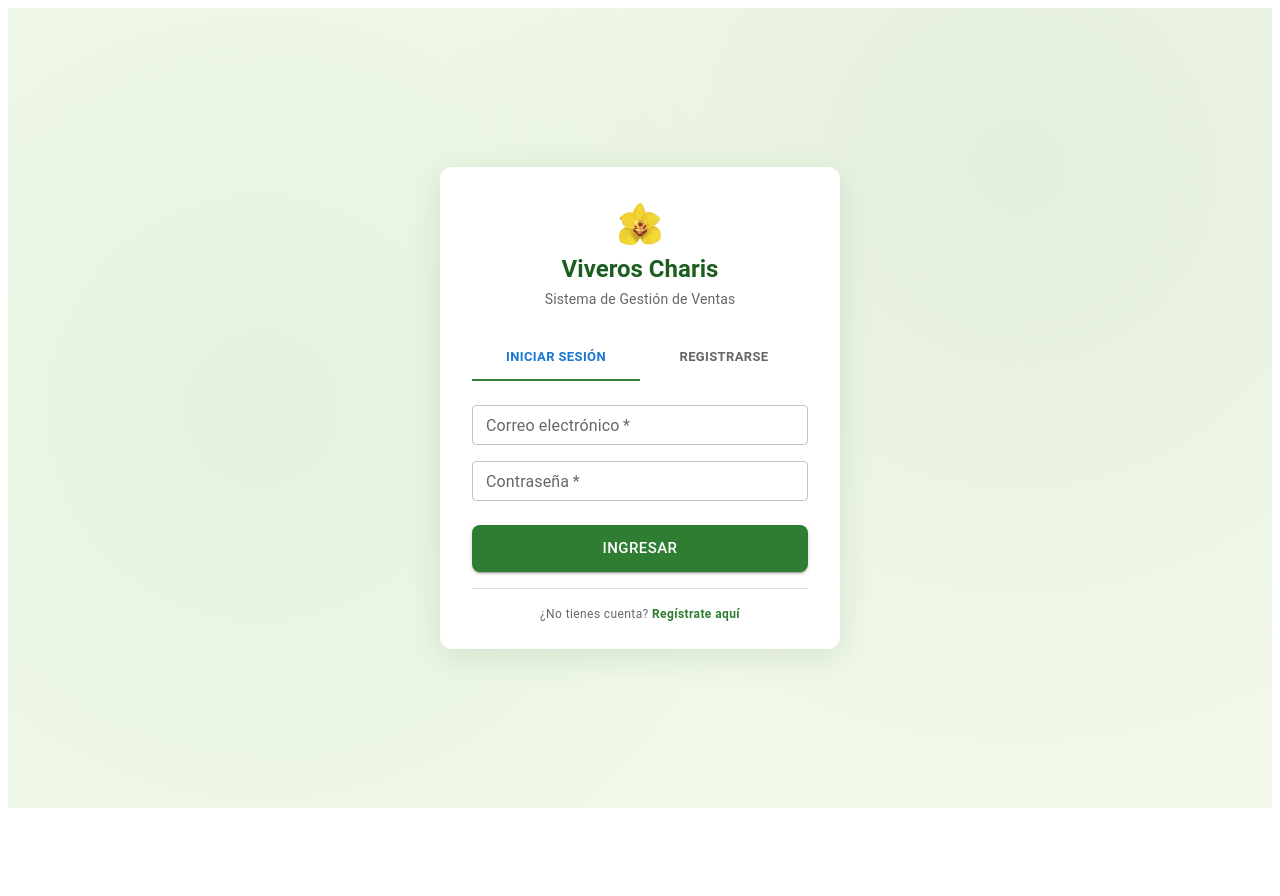
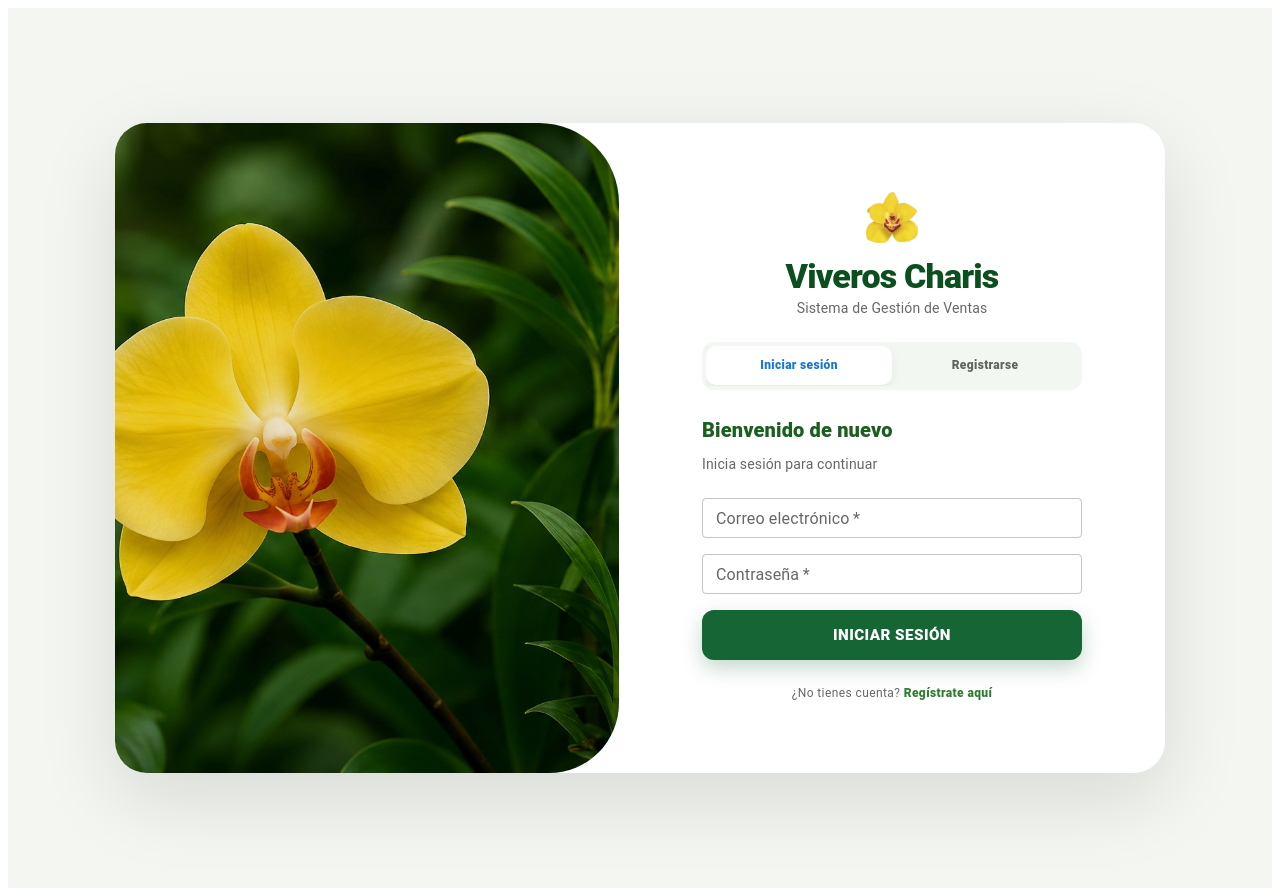
Before and after one commit to ceciliatrinidad458-a11y/huerto-charis, a React (Vite) app in the folder client/: page /login in a window 1280 px wide. Before the commit the page ends 816 px from the top, so only its background shows below. Built offline with nearby package versions, Linux system fonts and the light colour scheme; no server answers; the HTML template or start-up script is replaced by a standard one.

Commit message:
feat(login): rediseñar interfaz de inicio de sesión y registro

```diff
--- a/client/src/pages/Login.jsx
+++ b/client/src/pages/Login.jsx
@@ -3,7 +3,6 @@ import {
   Box, Card, CardContent, TextField, Button, Typography, Alert,
   MenuItem, Tabs, Tab, Divider
 } from '@mui/material';
-import LocalFloristIcon from '@mui/icons-material/LocalFlorist';
 import { useNavigate } from 'react-router-dom';
 import api from '../api.js';
 
@@ -60,38 +59,124 @@ export default function Login() {
     '& .MuiInputLabel-root.Mui-focused': { color: '#2E7D32' },
   };
 
+const buttonSx = {
+  bgcolor: '#166534',
+  py: 1.5,
+  borderRadius: 3,
+  fontWeight: 800,
+  fontSize: '0.95rem',
+  boxShadow: '0 8px 20px rgba(22,101,52,.25)',
+  '&:hover': {
+    bgcolor: '#14532D'
+  }
+};
+
+const linkSx = {
+  color: '#2E7D32',
+  cursor: 'pointer',
+  fontWeight: 900
+};
+
  return (
-    <Box sx={{
-      minHeight: '100vh', display: 'flex', alignItems: 'center', justifyContent: 'center',
-      bgcolor: '#f1f8e9',
-      backgroundImage: 'radial-gradient(circle at 20% 50%, rgba(76,175,80,0.08) 0%, transparent 50%), radial-gradient(circle at 80% 20%, rgba(27,94,32,0.06) 0%, transparent 50%)'
-    }}>
-      <Card sx={{ width: 400, borderRadius: 3, boxShadow: '0 8px 32px rgba(27,94,32,0.12)' }}>
-        <CardContent sx={{ p: 4 }}>
+  <Box
+    sx={{
+      minHeight: '100vh',
+      display: 'flex',
+      alignItems: 'center',
+      justifyContent: 'center',
+      px: { xs: 2, sm: 3 },
+      py: { xs: 3, md: 5 },
+      bgcolor: '#F4F7F1'
+    }}
+  >
+    <Card
+  sx={{
+    width: '100%',
+    maxWidth: 1050,
+    minHeight: 650,
+    borderRadius: 8,
+    overflow: 'hidden',
+    display: 'flex',
+    bgcolor: '#fff',
+    boxShadow: '0 25px 80px rgba(0,0,0,0.12)'
+  }}
+>
+      <Box
+        sx={{
+          width: '48%',
+          display: { xs: 'none', md: 'block' },
+          backgroundImage: `linear-gradient(rgba(0,0,0,.08), rgba(0,0,0,.08)), url("/login-orquidea.jpg")`,
+          backgroundSize: 'cover',
+          backgroundPosition: 'center',
+          borderTopRightRadius: 80,
+          borderBottomRightRadius: 70
+        }}
+      />
 
+      <Box
+        sx={{
+          flex: 1,
+          bgcolor: '#fff',
+          display: 'flex',
+          alignItems: 'center',
+          justifyContent: 'center',
+          px: { xs: 3, sm: 6 },
+          py: 5
+        }}
+      >
+        <Box sx={{ width: '100%', maxWidth: 380 }}>
           <Box sx={{ textAlign: 'center', mb: 3 }}>
             <Box
               component="img"
               src="/logo-corte-caja.png"
               alt="Viveros Charis"
               sx={{
-    width: 42,
-    height: 42,
-    borderRadius: 2,
-    bgcolor: '#fff',
-    p: 0.5
+                width: 52,
+                height: 52,
+                objectFit: 'contain',
+                mb: 1
               }}
             />
-            <Typography variant="h5" fontWeight={700} color="#1B5E20">Viveros Charis</Typography>
-            <Typography variant="body2" color="text.secondary" mt={0.5}>Sistema de Gestión de Ventas</Typography>
+
+            <Typography
+              variant="h4"
+              fontWeight={900}
+              color="#0B4F1F"
+              sx={{ letterSpacing: '-0.8px' }}
+            >
+              Viveros Charis
+            </Typography>
+
+            <Typography variant="body2" color="text.secondary">
+              Sistema de Gestión de Ventas
+            </Typography>
           </Box>
 
-          <Tabs value={tab} onChange={handleTab} variant="fullWidth" sx={{
+          <Tabs
+            value={tab}
+            onChange={handleTab}
+            variant="fullWidth"
+            sx={{
               mb: 3,
-            '& .MuiTab-root': { fontWeight: 600, fontSize: 13 },
-            '& .Mui-selected': { color: '#2E7D32' },
-            '& .MuiTabs-indicator': { bgcolor: '#2E7D32' },
-          }}>
+              minHeight: 40,
+              bgcolor: '#F3F7F1',
+              borderRadius: 3,
+              p: 0.5,
+              '& .MuiTab-root': {
+                minHeight: 34,
+                borderRadius: 2.5,
+                fontWeight: 800,
+                fontSize: 12,
+                textTransform: 'none'
+              },
+              '& .Mui-selected': {
+                color: '#0B4F1F',
+                bgcolor: '#FFFFFF',
+                boxShadow: '0 3px 10px rgba(0,0,0,0.06)'
+              },
+              '& .MuiTabs-indicator': { display: 'none' }
+            }}
+          >
             <Tab label="Iniciar sesión" />
             <Tab label="Registrarse" />
           </Tabs>
@@ -101,18 +186,50 @@ export default function Login() {
 
           {tab === 0 && (
             <Box component="form" onSubmit={handleLogin} sx={{ display: 'flex', flexDirection: 'column', gap: 2 }}>
-              <TextField label="Correo electrónico" type="email" size="small" fullWidth required
-                value={loginForm.correo} onChange={e => setLoginForm({ ...loginForm, correo: e.target.value })} sx={inputSx} />
-              <TextField label="Contraseña" type="password" size="small" fullWidth required
-                value={loginForm.password} onChange={e => setLoginForm({ ...loginForm, password: e.target.value })} sx={inputSx} />
-              <Button type="submit" variant="contained" fullWidth disabled={loading}
-                sx={{ bgcolor: '#2E7D32', '&:hover': { bgcolor: '#1B5E20' }, mt: 1, py: 1.3, borderRadius: 2, fontSize: 15 }}>
-                {loading ? 'Iniciando sesión...' : 'Ingresar'}
+              <Typography variant="h6" fontWeight={800} color="#1B5E20">
+                Bienvenido de nuevo
+              </Typography>
+
+              <Typography variant="body2" color="text.secondary" sx={{ mt: -1, mb: 1 }}>
+                Inicia sesión para continuar
+              </Typography>
+
+              <TextField
+                label="Correo electrónico"
+                placeholder="tu@correo.com"
+                type="email"
+                size="small"
+                fullWidth
+                required
+                value={loginForm.correo}
+                onChange={e => setLoginForm({ ...loginForm, correo: e.target.value })}
+                sx={inputSx}
+              />
+
+              <TextField
+                label="Contraseña"
+                type="password"
+                size="small"
+                fullWidth
+                required
+                value={loginForm.password}
+                onChange={e => setLoginForm({ ...loginForm, password: e.target.value })}
+                sx={inputSx}
+              />
+
+              <Button
+                type="submit"
+                variant="contained"
+                fullWidth
+                disabled={loading}
+                sx={buttonSx}
+              >
+                {loading ? 'Iniciando sesión...' : 'Iniciar sesión'}
               </Button>
-              <Divider />
-              <Typography variant="caption" color="text.secondary" textAlign="center">
+
+              <Typography variant="caption" color="text.secondary" textAlign="center" mt={1}>
                 ¿No tienes cuenta?{' '}
-                <Box component="span" sx={{ color: '#2E7D32', cursor: 'pointer', fontWeight: 600 }} onClick={() => handleTab(null, 1)}>
+                <Box component="span" sx={linkSx} onClick={() => handleTab(null, 1)}>
                   Regístrate aquí
                 </Box>
               </Typography>
@@ -121,39 +238,87 @@ export default function Login() {
 
           {tab === 1 && (
             <Box component="form" onSubmit={handleRegister} sx={{ display: 'flex', flexDirection: 'column', gap: 2 }}>
-              <TextField label="Nombre completo" size="small" fullWidth required
-                value={regForm.nombre} onChange={e => setRegForm({ ...regForm, nombre: e.target.value })} sx={inputSx} />
-              <TextField label="Correo electrónico" type="email" size="small" fullWidth required
-                value={regForm.correo} onChange={e => setRegForm({ ...regForm, correo: e.target.value })} sx={inputSx} />
-              <TextField select label="Rol" size="small" fullWidth
-                value={regForm.rol} onChange={e => setRegForm({ ...regForm, rol: e.target.value })} sx={inputSx}>
+              <Typography variant="h6" fontWeight={800} color="#1B5E20">
+                Crear cuenta
+              </Typography>
+
+              <TextField
+                label="Nombre completo"
+                size="small"
+                fullWidth
+                required
+                value={regForm.nombre}
+                onChange={e => setRegForm({ ...regForm, nombre: e.target.value })}
+                sx={inputSx}
+              />
+
+              <TextField
+                label="Correo electrónico"
+                type="email"
+                size="small"
+                fullWidth
+                required
+                value={regForm.correo}
+                onChange={e => setRegForm({ ...regForm, correo: e.target.value })}
+                sx={inputSx}
+              />
+
+              <TextField
+                select
+                label="Rol"
+                size="small"
+                fullWidth
+                value={regForm.rol}
+                onChange={e => setRegForm({ ...regForm, rol: e.target.value })}
+                sx={inputSx}
+              >
                 <MenuItem value="vendedor">Vendedor</MenuItem>
-                {!adminExiste && (
-  <MenuItem value="admin">Administrador</MenuItem>
-)}
+                {!adminExiste && <MenuItem value="admin">Administrador</MenuItem>}
               </TextField>
-              <TextField label="Contraseña" type="password" size="small" fullWidth required
-                value={regForm.password} onChange={e => setRegForm({ ...regForm, password: e.target.value })} sx={inputSx}
-                helperText="Mínimo 6 caracteres" />
-              <TextField label="Confirmar contraseña" type="password" size="small" fullWidth required
-                value={regForm.confirmar} onChange={e => setRegForm({ ...regForm, confirmar: e.target.value })} sx={inputSx}
+
+              <TextField
+                label="Contraseña"
+                type="password"
+                size="small"
+                fullWidth
+                required
+                value={regForm.password}
+                onChange={e => setRegForm({ ...regForm, password: e.target.value })}
+                sx={inputSx}
+                helperText="Mínimo 6 caracteres"
+              />
+
+              <TextField
+                label="Confirmar contraseña"
+                type="password"
+                size="small"
+                fullWidth
+                required
+                value={regForm.confirmar}
+                onChange={e => setRegForm({ ...regForm, confirmar: e.target.value })}
+                sx={inputSx}
                 error={regForm.confirmar.length > 0 && regForm.password !== regForm.confirmar}
-                helperText={regForm.confirmar.length > 0 && regForm.password !== regForm.confirmar ? 'Las contraseñas no coinciden' : ''} />
-              <Button type="submit" variant="contained" fullWidth disabled={loading}
-                sx={{ bgcolor: '#2E7D32', '&:hover': { bgcolor: '#1B5E20' }, mt: 1, py: 1.3, borderRadius: 2, fontSize: 15 }}>
+                helperText={
+                  regForm.confirmar.length > 0 && regForm.password !== regForm.confirmar
+                    ? 'Las contraseñas no coinciden'
+                    : ''
+                }
+              />
+
+              <Button type="submit" variant="contained" fullWidth disabled={loading} sx={buttonSx}>
                 {loading ? 'Creando cuenta...' : 'Crear cuenta'}
               </Button>
-              <Divider />
-              <Typography variant="caption" color="text.secondary" textAlign="center">
+
+              <Typography variant="caption" color="text.secondary" textAlign="center" mt={1}>
                 ¿Ya tienes cuenta?{' '}
-                <Box component="span" sx={{ color: '#2E7D32', cursor: 'pointer', fontWeight: 600 }} onClick={() => handleTab(null, 0)}>
+                <Box component="span" sx={linkSx} onClick={() => handleTab(null, 0)}>
                   Inicia sesión
                 </Box>
               </Typography>
             </Box>
           )}
-
-        </CardContent>
+        </Box>
+      </Box>
     </Card>
   </Box>
 );
```
Also changed, not shown: client/public/login-orquidea.jpg (added). Lines whose indentation alone changed are shown as unchanged.
